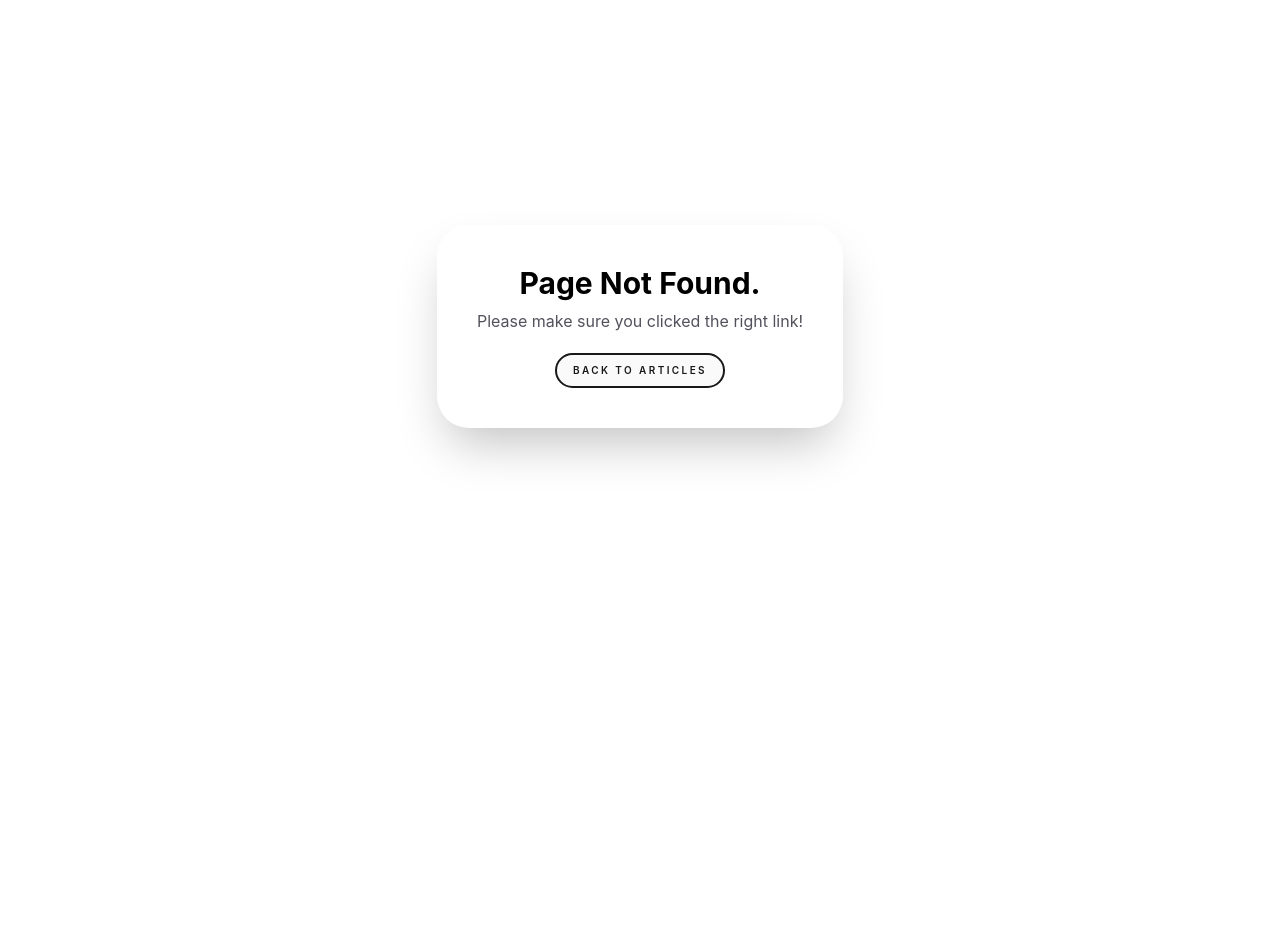
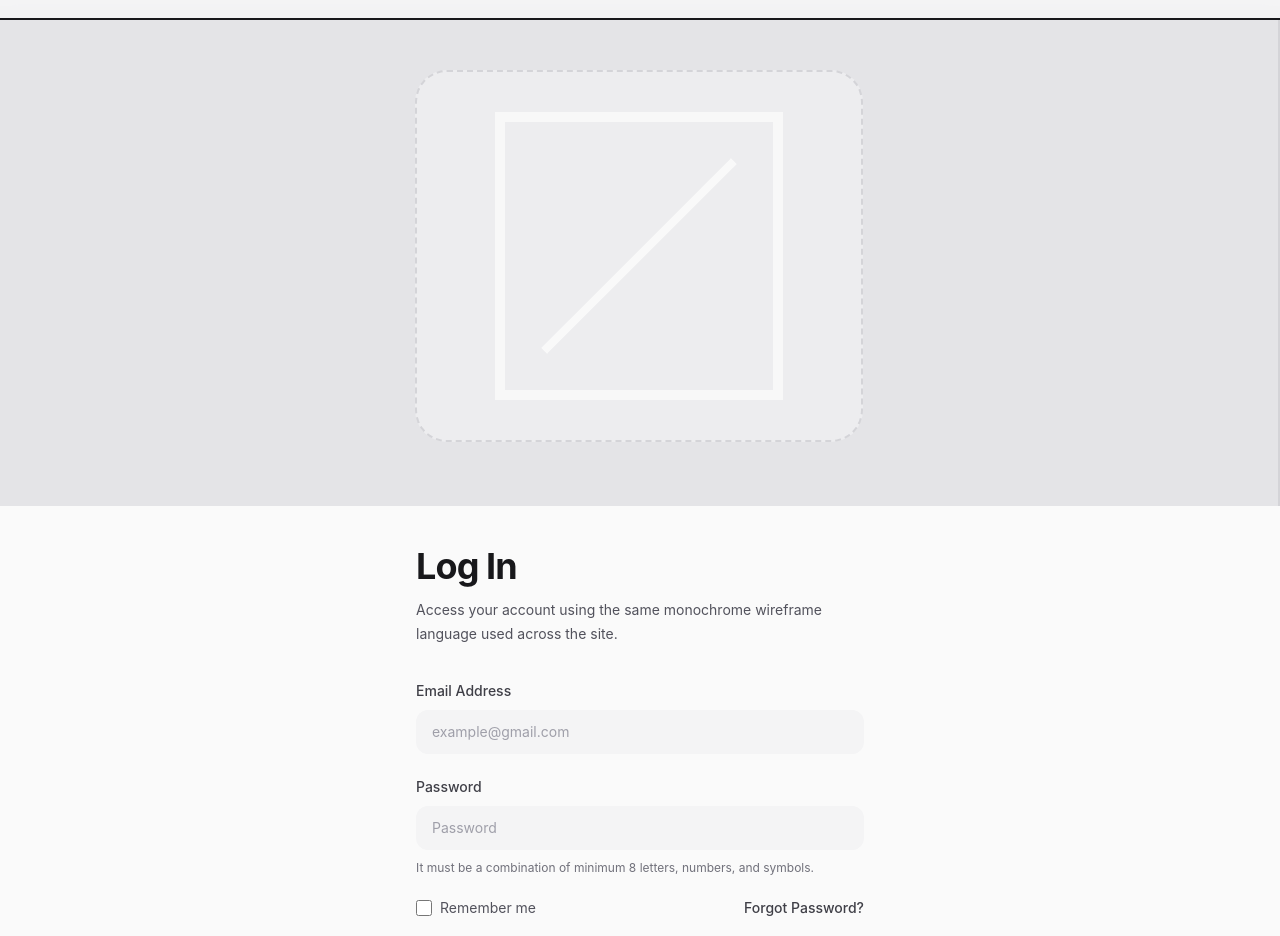
Before and after one commit to njeybe/natividad-webprog, a React (Vite) app in the folder natividad-client/: page /auth/signin in a window 1280 px wide. Before the commit this address had no page. Shown: the part 74-1010 px from the top of the page. Before the commit the page ends 800 px from the top, so only its background shows below. Built offline with nearby package versions, Linux system fonts and the light colour scheme.

Commit message:
create boilerplate for Auth Layout and organize the Routes in App.jsx based on given routes

```diff
--- a/natividad-client/src/App.jsx
+++ b/natividad-client/src/App.jsx
@@ -3,10 +3,11 @@ import Layout from "./layouts/Layout";
 import ArticlePage from "./pages/LandingPages/ArticlePage";
 import HomePage from "./pages/LandingPages/HomePage";
 import AboutPage from "./pages/LandingPages/AboutPage";
+import ArticleListPage from "./pages/LandingPages/ArticleListPage";
 import NotFoundPage from "./pages/NotFoundPage";
-import ArticleListPage from "./pages/LandingPages/ArticleListPage";
 import SignUpPage from "./pages/AuthPages/SignUpPage";
 import SignInPage from "./pages/AuthPages/SignInPage";
+import AuthLayout from "./layouts/AuthLayout";
 
 const routes = [
   {
@@ -16,14 +17,6 @@ const routes = [
     children: [
       {
         path: "",
-        element: <SignInPage />,
-      },
-      {
-        path: "signup",
-        element: <SignUpPage />,
-      },
-      {
-        path: "home",
         element: <HomePage />,
       },
       {
@@ -38,6 +31,21 @@ const routes = [
         path: "articles/:name",
         element: <ArticlePage />,
       },
+      {
+        path: "auth/",
+        element: <AuthLayout />,
+        errorElement: <NotFoundPage />,
+        children: [
+          {
+            path: "signin",
+            element: <SignInPage />,
+          },
+          {
+            path: "signup",
+            element: <SignUpPage />,
+          },
+        ],
+      },
     ],
   },
 ];
--- /dev/null
+++ b/natividad-client/src/layouts/AuthLayout.jsx
@@ -0,0 +1,26 @@
+import { Outlet } from "react-router-dom";
+
+const AuthLayout = () => {
+  return (
+    <section className="min-h-screen bg-zinc-100 text-zinc-900">
+      <div className="grid min-h-screen w-full lg:grid-cols-[1fr_0.95]">
+        <div className="flex items-center justify-center border-b-2 border-zinc-300 bg-zinc-200 p-8 sm:p-10 lg:border-b-0 lg:border-r-2 lg:border-zinc-300 lg:p-16">
+          <div className="flex w-full max-w-md items-center justify-center rounded-4xl border-2 border-dashed border-zinc-300 bg-zinc-100/60 p-8 sm:p-10 ">
+            <div className="relative aspect-square w-full max-w-[18rem] border-10 border-zinc-50/90">
+              <span className="absolute left-1/2 top-0 h-full w-2 -translate-x-1/2 rotate-45 bg-zinc-50/90" />
+              <span className="absolute left-1/2 top-0 h-full w-2 -translate-x-1/2 rotate-45 bg-zinc-50/90" />
+            </div>
+          </div>
+        </div>
+
+        <main className="flex items-center bg-zinc-50 px-6 py-10 sm:px-10 lg:px-16">
+          <div className="mx-auto w-full max-w-md">
+            <Outlet />
+          </div>
+        </main>
+      </div>
+    </section>
+  );
+};
+
+export default AuthLayout;
```
